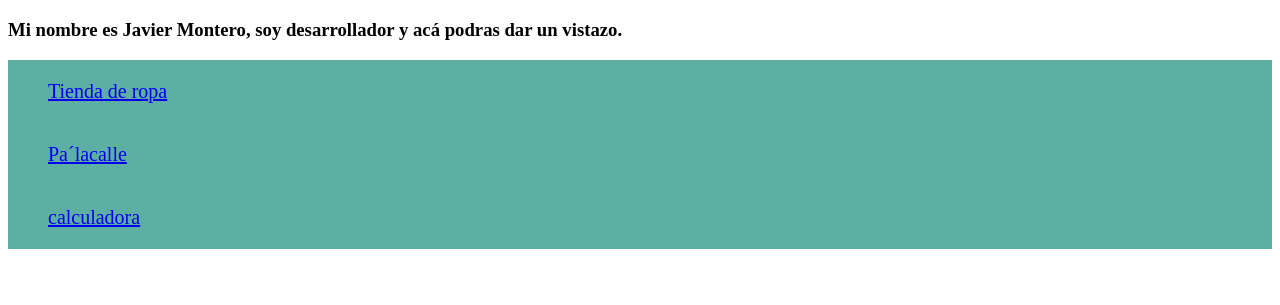
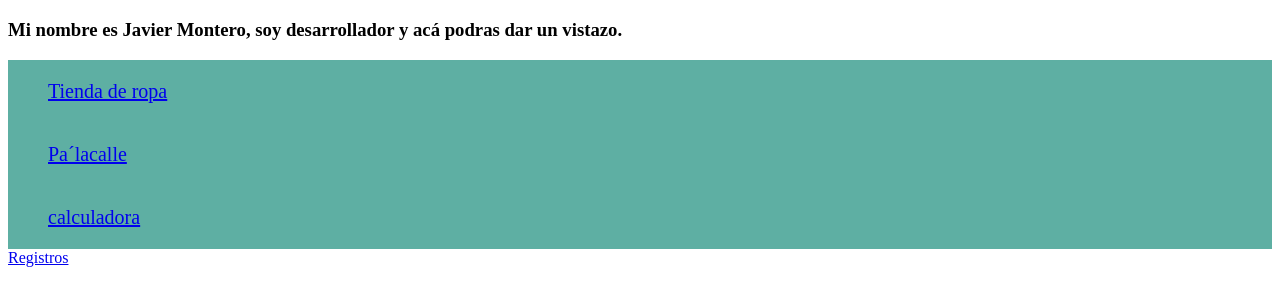
Before and after one commit to javiermonte/VISTAZO., a plain HTML site: page index.html in a window 1280 px wide. Shown: the part 61-366 px from the top of the page. Drawn offline with Linux system fonts and the light colour scheme.

Commit message:
Update index.html

```diff
--- a/index.html
+++ b/index.html
@@ -24,6 +24,8 @@
     <div class="btn1">  <a href="http://tienda-ropa-taupe.vercel.app/"> Tienda de ropa </a></div>
     <div class="btn2">  <a href="https://comidasrapidas.vercel.app/"> Pa´lacalle </a></div>
     <div class="btn3">  <a href="https://calculadora-amber-iota.vercel.app"> calculadora </a></div>
+    <div class="btn4">  <a href="https://registros-two.vercel.app/"> Registros </a></div>
+
 
 </body>
 
```
